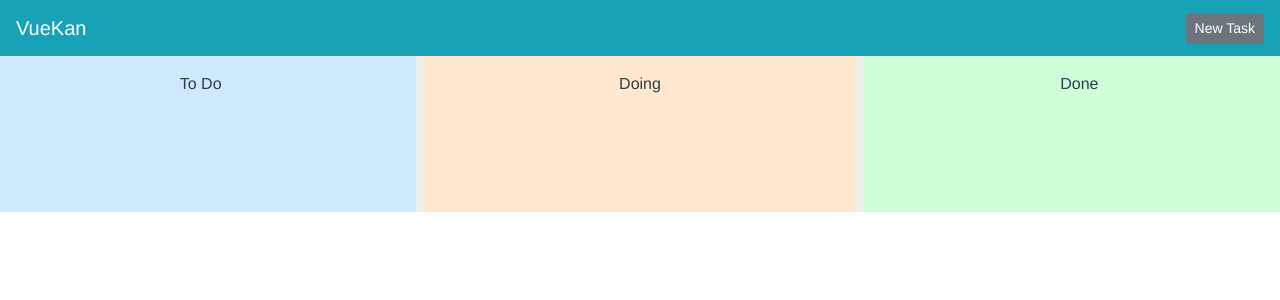
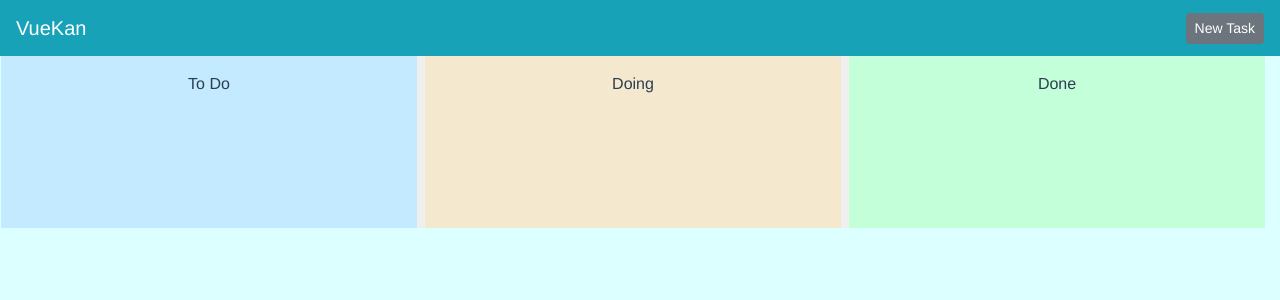
Before and after one commit to hakuamesan/VueKan, a Vue app: page / in a window 1280 px wide. Shown: the top 300 px of the page. Built offline with nearby package versions, Linux system fonts and the light colour scheme.

Commit message:
minor colors n css fixes

```diff
--- a/src/components/Board.vue
+++ b/src/components/Board.vue
@@ -1,5 +1,5 @@
 <template>
- <div class="">
+ <div id="myboard" class="">
     <div class="row" >
           <TaskStatus id="todo" title="Todo" class="col-md" colName="To Do" columnIndex=0></TaskStatus>
           <TaskStatus id="doing" title="Doing" class="col-md" colName="Doing" columnIndex=1></TaskStatus>
@@ -25,6 +25,10 @@ export default {
 </script>
 
 <style>
+
+html, body, #myboard {
+  background-color: rgba(186,255,255,.5);
+}
 #todo{
   background-color: rgba(186,225,255,.7);
 }
@@ -39,10 +43,13 @@ export default {
 
 .col-sm, .row, .column {
   height: 100%;
+  width: 100%;
+  padding-left: 1rem;
 }
 .col-sm {
   border-left: 0.5rem solid #EFEFEF;
   padding-top: 1rem;
+  padding-bottom: 1rem;
 }
 .col-sm:first-child {
   border-left: 0;
--- a/src/components/Task.vue
+++ b/src/components/Task.vue
@@ -1,11 +1,11 @@
 <template>
-  <div>
+  <div class="mt-3">
     <b-card >
-      <b-card-text >  {{ value.taskName }}  {{ getDate() }} </b-card-text>
-      <span class="fa fa-trash"
+      <div id="tname">  {{ value.taskName }}</div><div id="tdate">  {{ getDate() }} </div>
+      <div class="fa fa-trash"
             style="float: right"
             @click="$emit('remove-task')"
-            title="Remove Task"></span>
+            title="Remove Task"></div>
 
     </b-card>
 
@@ -38,4 +38,17 @@ export default{
 </script>
 
 <style>
+#tname{
+text-align: left;
+}
+
+#tdate{
+  text-align: right;
+  color: darkgreen;
+}
+
+b-card {
+  padding: 0.5rem;
+  margin-bottom: .5rem;
+}
 </style>
```
